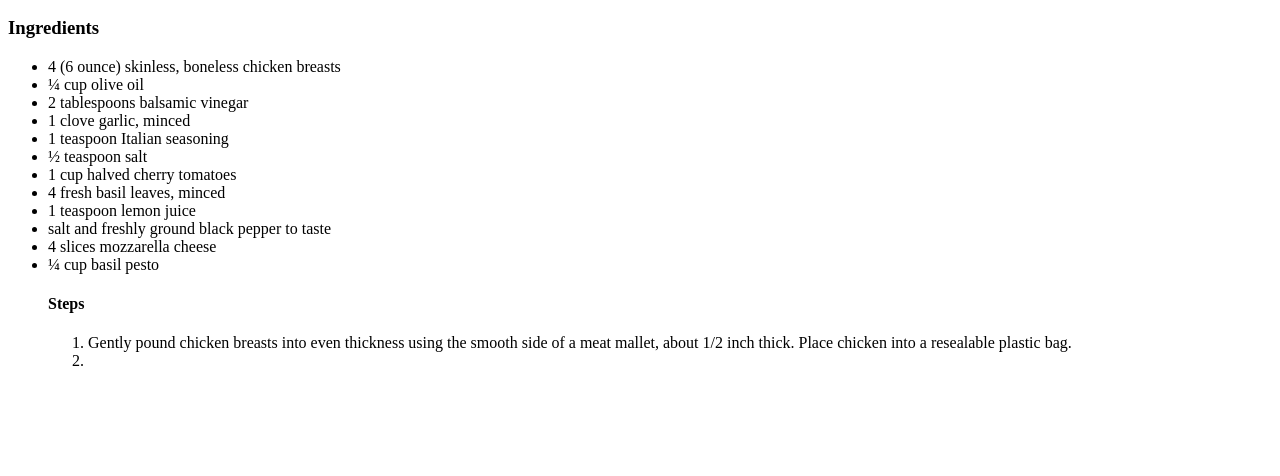
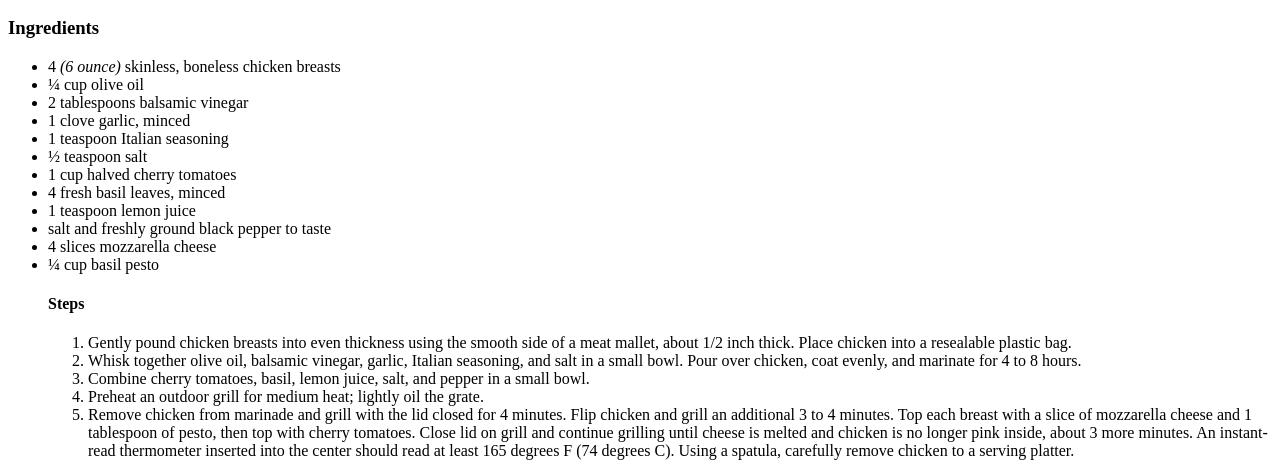
Before and after one commit to Garcia2vcs/odin-recipes, a plain HTML site: page recipes/grilled-chicken.html in a window 1280 px wide. Shown: the part 422-898 px from the top of the page. Before the commit the page ends 808 px from the top, so only its background shows below. Drawn offline with Linux system fonts and the light colour scheme.

Commit message:
created steps
ordered list of the preparation steps added to the grilled chicken recipe

```diff
--- a/recipes/grilled-chicken.html
+++ b/recipes/grilled-chicken.html
@@ -12,7 +12,7 @@
 <h2>topped with melted mozzarella, pesto, and cherry tomatoes makes a delicious summer meal!</h2>
 <h3>Ingredients</h3>
         <ul>
-            <li>4 (6 ounce) skinless, boneless chicken breasts</li>
+            <li>4 <em>(6 ounce)</em> skinless, boneless chicken breasts</li>
             <li>¼ cup olive oil</li>
             <li>2 tablespoons balsamic vinegar</li>
             <li>1 clove garlic, minced</li>
@@ -29,8 +29,18 @@
 <ol>
     <li>Gently pound chicken breasts into even thickness using the smooth side of a meat mallet,
         about 1/2 inch thick. Place chicken into a resealable plastic bag.</li>
-    <li></li>
-
+    <li>Whisk together olive oil, balsamic vinegar, garlic, Italian seasoning,
+        and salt in a small bowl. Pour over chicken, coat evenly, and marinate for 4 to 8 hours.</li>
+    <li>Combine cherry tomatoes, basil, lemon juice, salt, and pepper in a small bowl.</li>
+    <li>Preheat an outdoor grill for medium heat; lightly oil the grate.</li>
+    <li>Remove chicken from marinade and grill with the lid closed for 4 minutes.
+        Flip chicken and grill an additional 3 to 4 minutes.
+        Top each breast with a slice of mozzarella cheese and 1 tablespoon of pesto,
+        then top with cherry tomatoes. Close lid on grill and continue grilling until
+        cheese is melted and chicken is no longer pink inside, about 3 more minutes.
+        An instant-read thermometer inserted into the center should read at least
+        165 degrees F (74 degrees C). Using a spatula, carefully remove chicken
+        to a serving platter. </li>
 </ol>
 
             </body>
```
